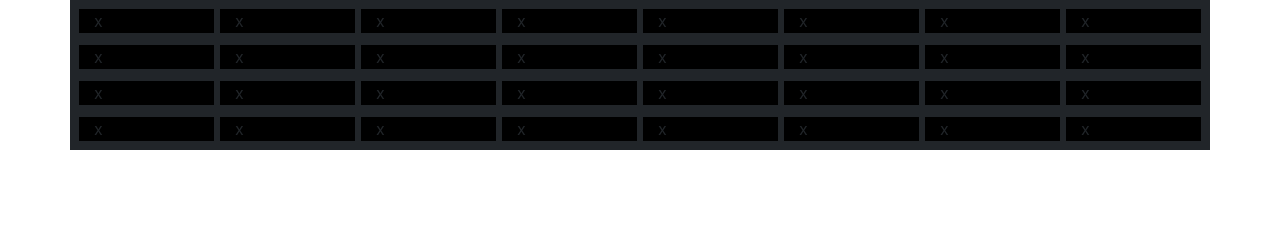
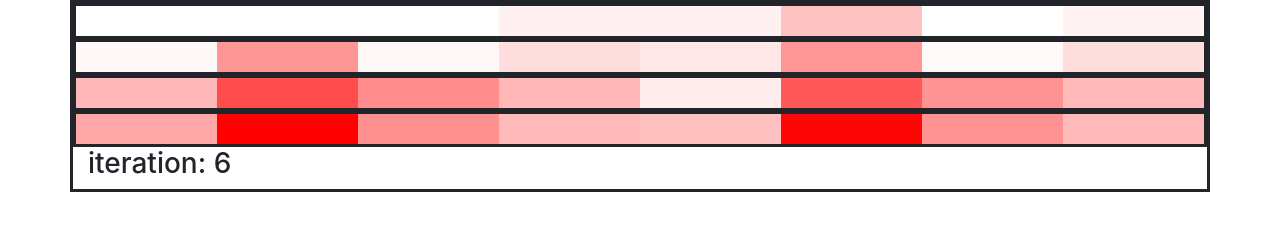
Before and after one commit to igorbragaia/Reinforcement-Learning, a plain HTML site: page index.html in a window 1280 px wide. Drawn offline with nearby package versions, Linux system fonts and the light colour scheme.

Commit message:
adding view

```diff
--- a/index.html
+++ b/index.html
@@ -4,48 +4,49 @@
     <style>
         div {
             border-style: solid;
-            background-color: black;
+            background-color: rgba(255, 0, 0, 0);
         }
     </style>
 </head>
-<body>
+<body onload="script()">
     <div class="container">
         <div class="row">
-            <div class="col color">x</div>
-            <div class="col">x</div>
-            <div class="col">x</div>
-            <div class="col">x</div>
-            <div class="col">x</div>
-            <div class="col">x</div>
-            <div class="col">x</div>
-            <div class="col">x</div>
+            <div class="col" id="1">x</div>
+            <div class="col" id="2">x</div>
+            <div class="col" id="3">x</div>
+            <div class="col" id="4">x</div>
+            <div class="col" id="5">x</div>
+            <div class="col" id="6">x</div>
+            <div class="col" id="7">x</div>
+            <div class="col" id="8">x</div>
             <div class="w-100"></div>
-            <div class="col">x</div>
-            <div class="col">x</div>
-            <div class="col">x</div>
-            <div class="col">x</div>
-            <div class="col">x</div>
-            <div class="col">x</div>
-            <div class="col">x</div>
-            <div class="col">x</div>
+            <div class="col" id="9">x</div>
+            <div class="col" id="10">x</div>
+            <div class="col" id="11">x</div>
+            <div class="col" id="12">x</div>
+            <div class="col" id="13">x</div>
+            <div class="col" id="14">x</div>
+            <div class="col" id="15">x</div>
+            <div class="col" id="16">x</div>
             <div class="w-100"></div>
-            <div class="col">x</div>
-            <div class="col">x</div>
-            <div class="col">x</div>
-            <div class="col">x</div>
-            <div class="col">x</div>
-            <div class="col">x</div>
-            <div class="col">x</div>
-            <div class="col">x</div>
+            <div class="col" id="17">x</div>
+            <div class="col" id="18">x</div>
+            <div class="col" id="19">x</div>
+            <div class="col" id="20">x</div>
+            <div class="col" id="21">x</div>
+            <div class="col" id="22">x</div>
+            <div class="col" id="23">x</div>
+            <div class="col" id="24">x</div>
             <div class="w-100"></div>
-            <div class="col">x</div>
-            <div class="col">x</div>
-            <div class="col">x</div>
-            <div class="col">x</div>
-            <div class="col">x</div>
-            <div class="col">x</div>
-            <div class="col">x</div>
-            <div class="col">x</div>
+            <div class="col" id="25">x</div>
+            <div class="col" id="26">x</div>
+            <div class="col" id="27">x</div>
+            <div class="col" id="28">x</div>
+            <div class="col" id="29">x</div>
+            <div class="col" id="30">x</div>
+            <div class="col" id="31">x</div>
+            <div class="col" id="23">x</div>
         </div>
+        <h3 id="iteration"></h3>
     </div>
 </body>
--- a/markov-decision-process.js
+++ b/markov-decision-process.js
@@ -1,6 +1,9 @@
+const script = () => {
     const rowsLength = 4, columnsLength = 8
 
     let previousUtilities, currentUtilities = Array(4).fill().map(() => Array(8).fill(0))
+
+    let iteration = 1
 
     let reward = (() => {
         const PITPositions = [
@@ -40,6 +43,7 @@ const move = ( row, column, dx, dy ) => {
     const updateState = () => {
         previousUtilities = currentUtilities
         currentUtilities = Array(4).fill().map(() => Array(8).fill(0))
+        let maxUtility = 0
         for(let row=0; row<rowsLength; row++)
             for(let column=0; column<columnsLength; column++) {
                 const leftMovement = move( row, column, 0, -1 ),
@@ -71,10 +75,25 @@ const updateState = () => {
                     0.2 * previousUtilities[downMovement.row][downMovement.column] +
                     0.1 * previousUtilities[upMovement.row][upMovement.column]
                 )
-        }
-    console.log()
-    console.log(currentUtilities.map(row => row.map(n => Math.round(n)).join(" ")).join("\n"))
+                maxUtility = Math.max(maxUtility, currentUtilities[row][column])
             }
 
-for(let i=0;i<1000;i++)
+
+        for(let row=0; row<rowsLength; row++)
+            for(let column=0; column<columnsLength; column++){
+                const color = `rgba(255, 0, 0, ${currentUtilities[row][column]/maxUtility})`
+                document.getElementsByClassName("col")[row * columnsLength + column].style.backgroundColor = color
+                document.getElementsByClassName("col")[row * columnsLength + column].style.color = `rgb(255, 0, 0, 0)`
+            }
+
+        document.getElementById("iteration").textContent = `iteration: ${iteration}`
+
+        iteration += 1
+
+        if(iteration < 100)
+            setTimeout(() => {
                 updateState()
+            }, 1000)
+    }
+    updateState()
+}
```
Lines whose indentation alone changed are shown as unchanged.
